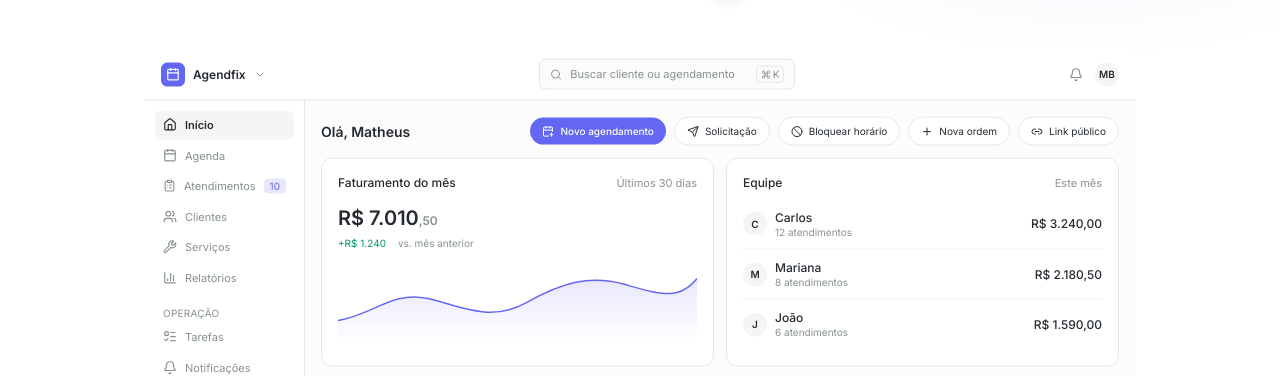
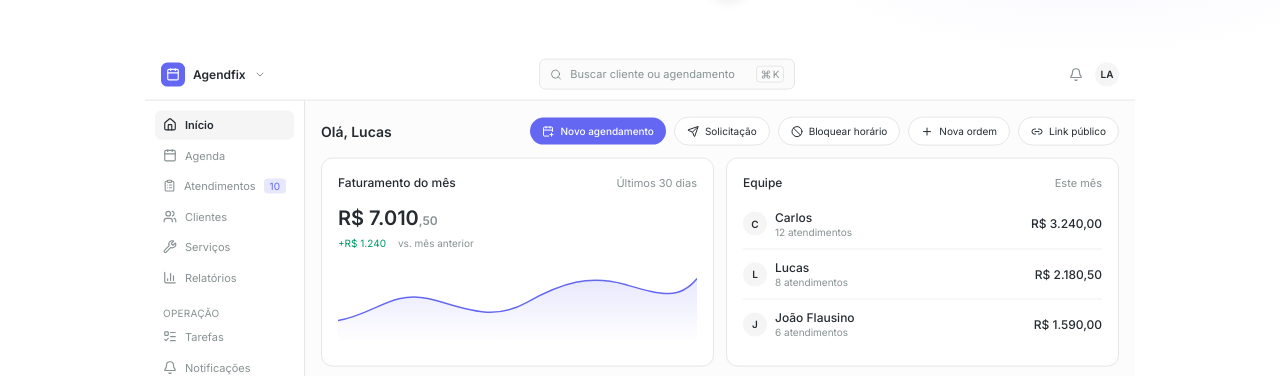
Before and after one commit to uLuc4s/Trabalho-, a Next.js app in the folder web/: page / in a window 1280 px wide. Shown: the part 336-712 px from the top of the page. Built offline with nearby package versions, Linux system fonts and the light colour scheme.

Commit message:
fix(web): troca nomes de exemplo do painel

```diff
--- a/web/src/components/landing/dashboard-preview.tsx
+++ b/web/src/components/landing/dashboard-preview.tsx
@@ -44,8 +44,8 @@ const actions = [
 
 const team = [
   { name: "Carlos", value: "R$ 3.240,00", detail: "12 atendimentos" },
-  { name: "Mariana", value: "R$ 2.180,50", detail: "8 atendimentos" },
-  { name: "João", value: "R$ 1.590,00", detail: "6 atendimentos" },
+  { name: "Lucas", value: "R$ 2.180,50", detail: "8 atendimentos" },
+  { name: "João Flausino", value: "R$ 1.590,00", detail: "6 atendimentos" },
 ];
 
 const recent = [
@@ -87,7 +87,7 @@ export function DashboardPreview() {
           <div className="flex items-center gap-3">
             <Bell className="h-3.5 w-3.5 text-muted-foreground" aria-hidden />
             <div className="flex h-6 w-6 items-center justify-center rounded-full bg-secondary text-[10px] font-semibold">
-              MB
+              LA
             </div>
           </div>
         </div>
@@ -119,7 +119,7 @@ export function DashboardPreview() {
 
           <main className="flex min-w-0 flex-1 flex-col gap-3 bg-secondary/30 p-3 md:p-4">
             <div className="flex flex-wrap items-center gap-2">
-              <p className="mr-auto text-sm font-semibold">Olá, Matheus</p>
+              <p className="mr-auto text-sm font-semibold">Olá, Lucas</p>
               {actions.map((action) => (
                 <span
                   key={action.label}
```
